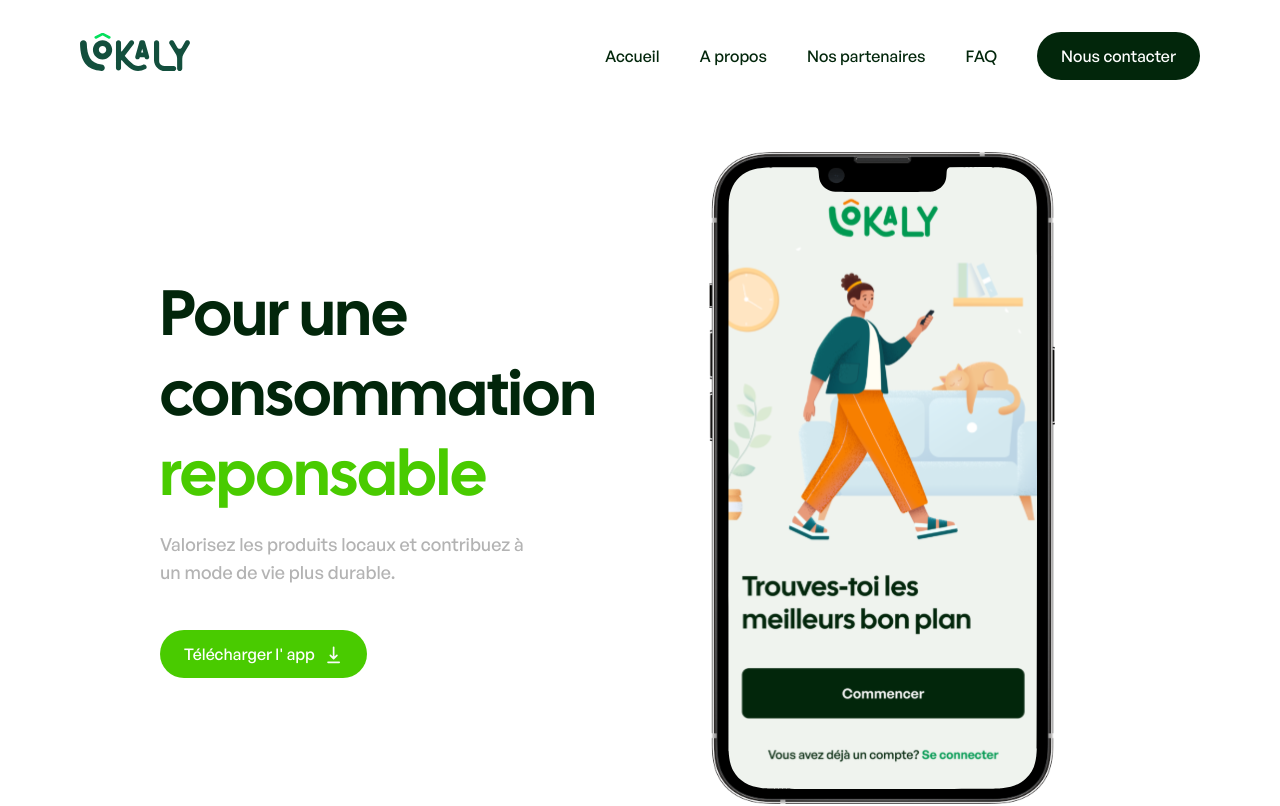
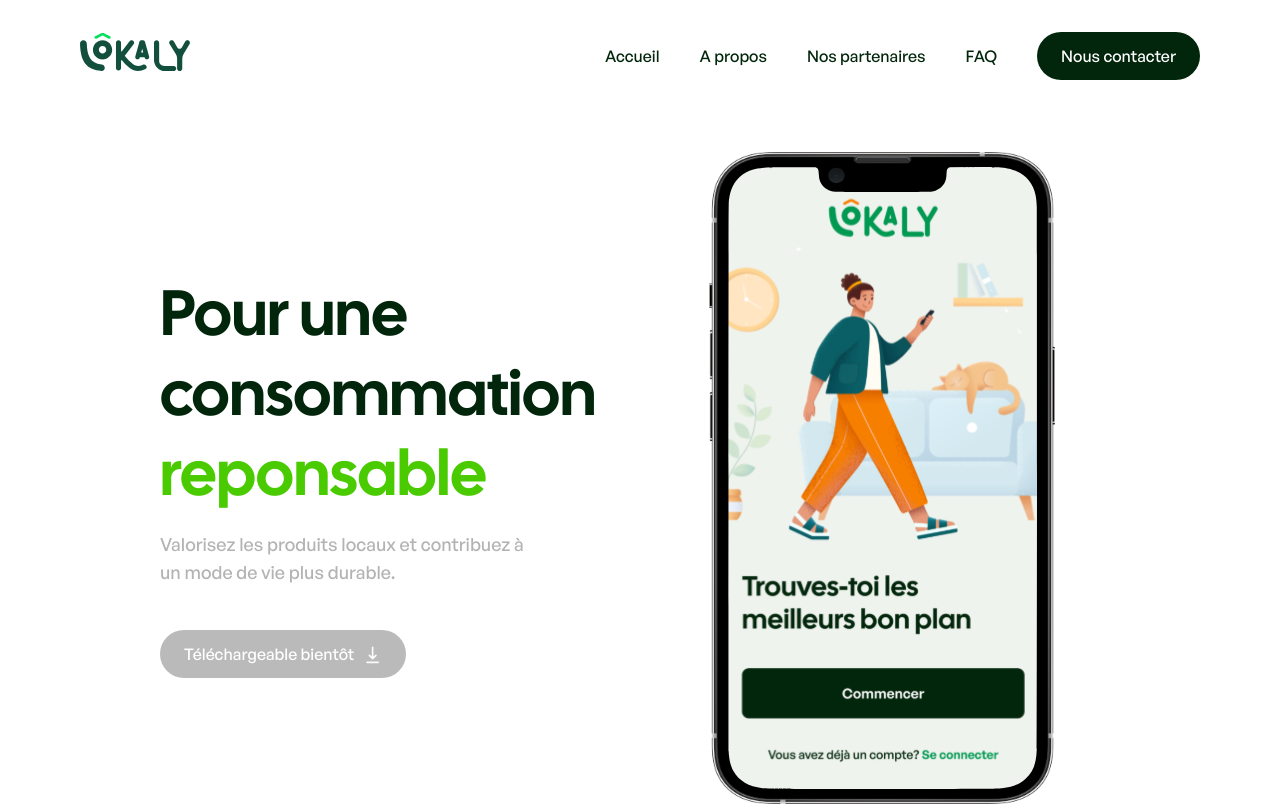
Before and after one commit to KiritoEM/lokaly-POESAM-website, a Next.js app: page / in a window 1280 px wide. Shown: the top 806 px of the page. Built offline with nearby package versions, Linux system fonts and the light colour scheme; no server answers.

Commit message:
add btn-hero disabled

```diff
--- a/src/components/sections/landing/LandingHero.tsx
+++ b/src/components/sections/landing/LandingHero.tsx
@@ -35,8 +35,12 @@
             </FadeReveal>
 
             <FadeReveal>
-              <button className="text-white bg-green01 hover:bg-green02 rounded-3xl px-6 py-3 flex items-center gap-2 w-max mt-8">
+              {/* <button className="text-white bg-green01 hover:bg-green02 rounded-3xl px-6 py-3 flex items-center gap-2 w-max mt-8">
                 Télécharger l' app{" "}
+                <img src="/icons/download-icon.svg" className=" w-5" alt="" />
+              </button> */}
+              <button className="text-white bg-gray03 rounded-3xl px-6 py-3 flex items-center gap-2 w-max mt-8">
+                Téléchargeable bientôt{" "}
                 <img src="/icons/download-icon.svg" className=" w-5" alt="" />
               </button>
             </FadeReveal>
```
